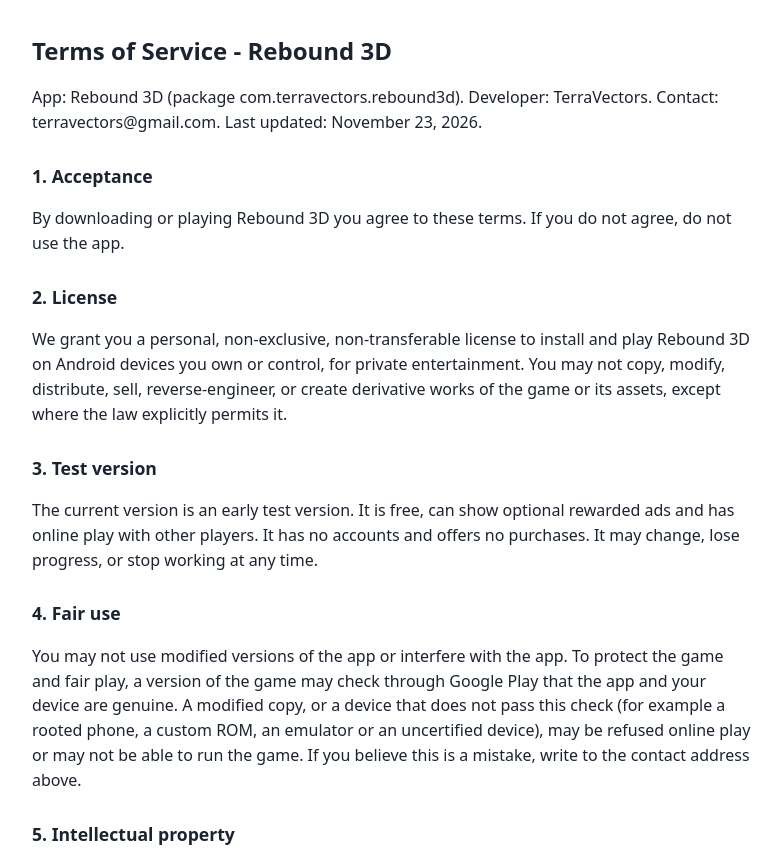
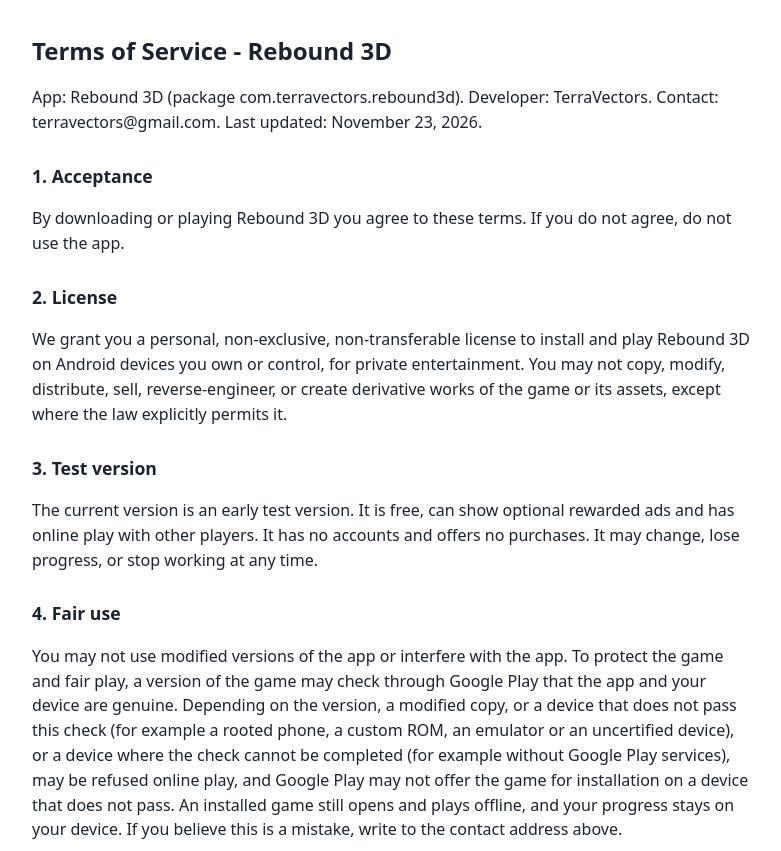
Before and after one commit to megapod/megapod.github.io, a plain HTML site: page rebound3d/terms.html in a window 1280 px wide. Shown: the top 851 px of the page, without its empty margins (248-1029 px from the left). Drawn offline with Linux system fonts and the light colour scheme.

Commit message:
Rebound 3D privacy and terms: integrity check at online only, one-hour pass, store device checks, offline stays
Co-Authored-By: Claude Opus 5.5 <noreply@anthropic.com>

```diff
--- a/rebound3d/terms.html
+++ b/rebound3d/terms.html
@@ -9,7 +9,7 @@
 <h2>3. Test version</h2>
 <p>The current version is an early test version. It is free, can show optional rewarded ads and has online play with other players. It has no accounts and offers no purchases. It may change, lose progress, or stop working at any time.</p>
 <h2>4. Fair use</h2>
-<p>You may not use modified versions of the app or interfere with the app. To protect the game and fair play, a version of the game may check through Google Play that the app and your device are genuine. A modified copy, or a device that does not pass this check (for example a rooted phone, a custom ROM, an emulator or an uncertified device), may be refused online play or may not be able to run the game. If you believe this is a mistake, write to the contact address above.</p>
+<p>You may not use modified versions of the app or interfere with the app. To protect the game and fair play, a version of the game may check through Google Play that the app and your device are genuine. Depending on the version, a modified copy, or a device that does not pass this check (for example a rooted phone, a custom ROM, an emulator or an uncertified device), or a device where the check cannot be completed (for example without Google Play services), may be refused online play, and Google Play may not offer the game for installation on a device that does not pass. An installed game still opens and plays offline, and your progress stays on your device. If you believe this is a mistake, write to the contact address above.</p>
 <h2>5. Intellectual property</h2>
 <p>The game, including its code, graphics and sounds, belongs to the developer or its licensors.</p>
 <h2>6. No warranty</h2>
```
Also changed, not shown: rebound3d/privacy.html (+1 -1 lines).
